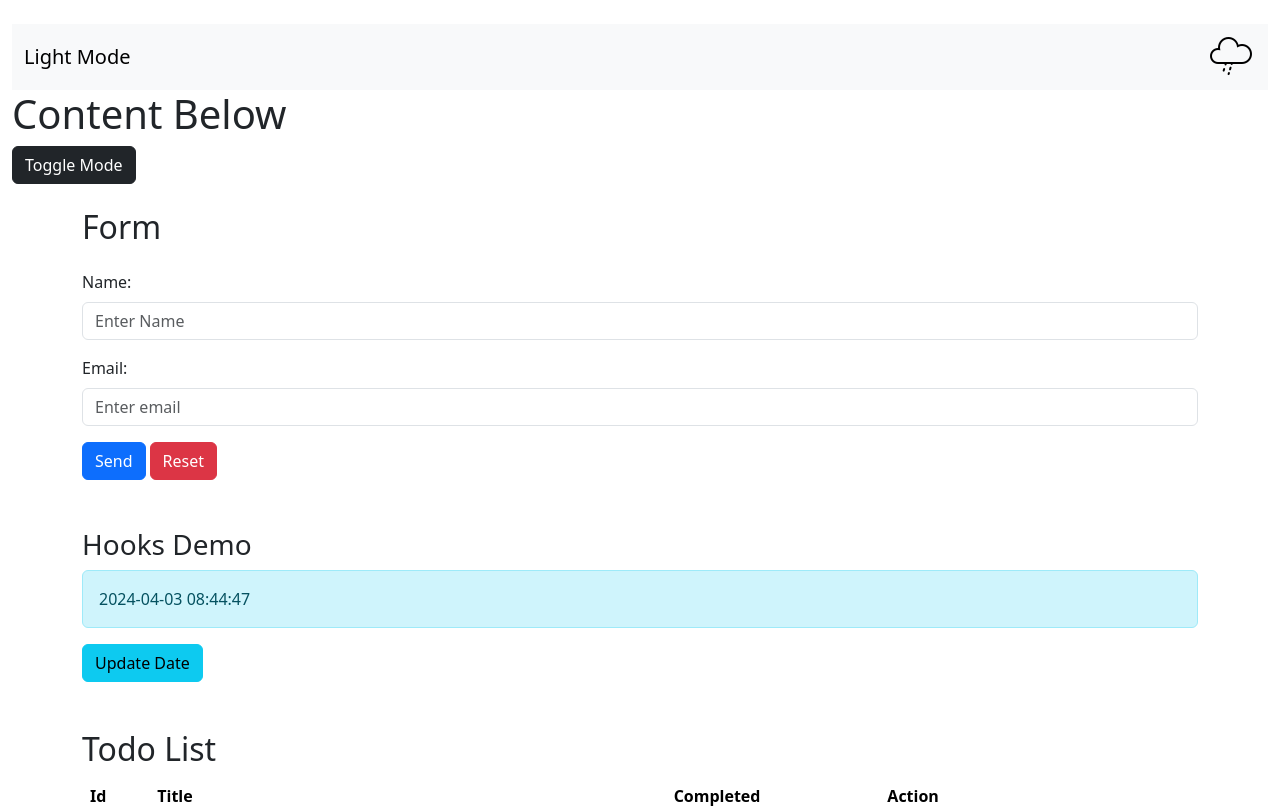
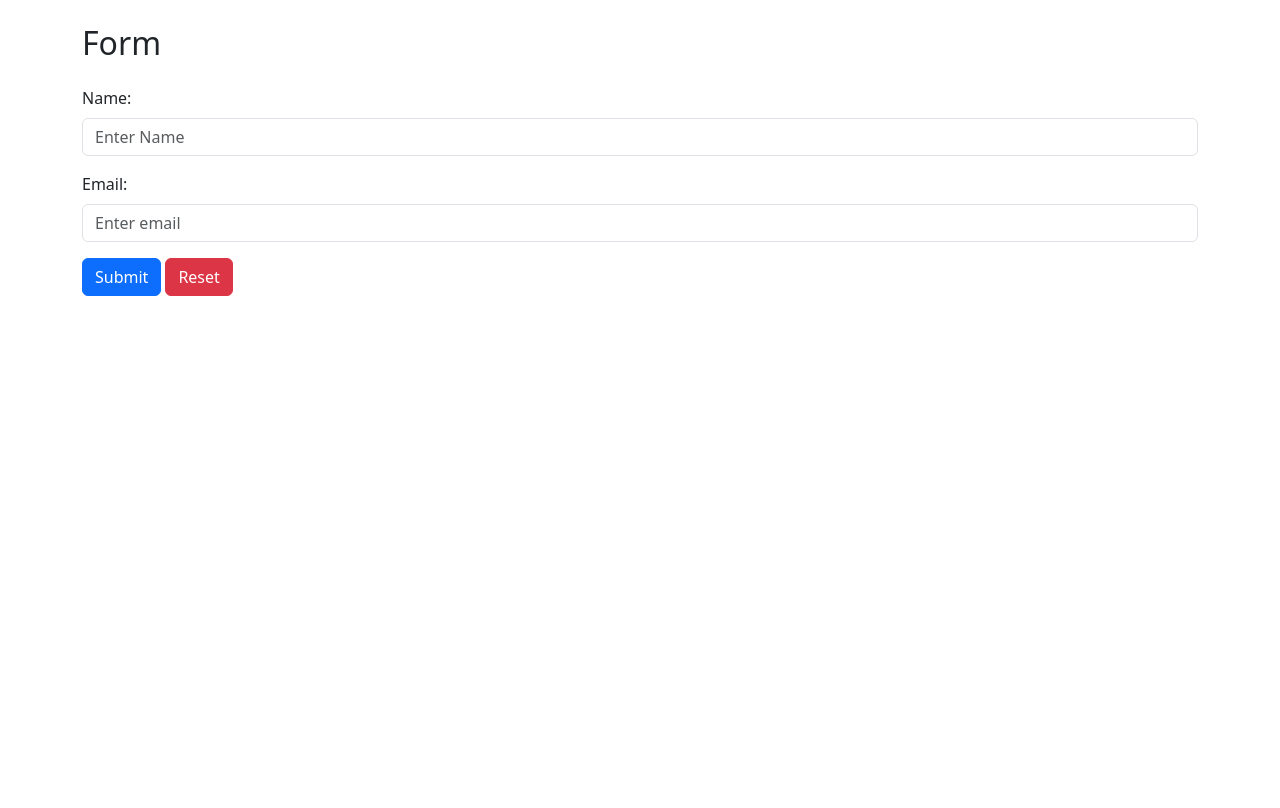
Before and after one commit to GogoFC/g48-front-end, a React (Create React App) app in the folder g48-react-lecture/: page / in a window 1280 px wide. Shown: the top 808 px of the page. Built offline with nearby package versions, Linux system fonts and the light colour scheme.

Commit message:
React Fundamentals - React-Hook-Form - Based on Previous Form (Person)

```diff
--- a/g48-react-lecture/package.json
+++ b/g48-react-lecture/package.json
@@ -9,6 +9,7 @@
     "bootstrap": "^5.3.3",
     "react": "^18.2.0",
     "react-dom": "^18.2.0",
+    "react-hook-form": "^7.51.3",
     "react-scripts": "5.0.1",
     "web-vitals": "^2.1.4"
   },
--- /dev/null
+++ b/g48-react-lecture/src/ex7_hooks/ReactHookFrom.js
@@ -0,0 +1,86 @@
+import React from "react";
+import { useForm } from "react-hook-form";
+
+const ReactHookFrom = () => {
+  const initialData = { email: "", name: "" };
+  const {
+    register,
+    handleSubmit,
+    formState: { errors },
+    reset,
+  } = useForm(initialData);
+
+  const sendData = (data) => {
+    console.log(data);
+    console.log("Send Data to Api....");
+  };
+
+  return (
+    <div className="container mt-4">
+      <h2>Form</h2>
+
+      <div className="row">
+        <div className="col">
+          <form onSubmit={handleSubmit(sendData)}>
+            <div className="mb-3 mt-3">
+              <label htmlFor="name" className="form-label">
+                Name:
+              </label>
+              <input
+                type="text"
+                className={`form-control ${errors.name ? "is-invalid" : ""}`}
+                id="name"
+                placeholder="Enter Name"
+                name="name"
+                {...register("name", { required: true, maxLength: 40 })}
+              />
+
+              {errors.name && errors.name.type === "required" && (
+                <div className="invalid-feedback">Name is Required!</div>
+              )}
+              {errors.name && errors.name.type === "maxLength" && (
+                <div className="invalid-feedback">Max length Exceeded!</div>
+              )}
+            </div>
+
+            <div className="mb-3 mt-3">
+              <label htmlFor="email" className="form-label">
+                Email:
+              </label>
+              <input
+                type="text"
+                className={`form-control ${errors.email ? "is-invalid" : ""}`}
+                id="email"
+                placeholder="Enter email"
+                name="email"
+                {...register("email", {
+                  required: true,
+                  pattern: /^\S+@\S+$/i,
+                })}
+              />
+              {errors.email && errors.email.type === "required" && (
+                <div className="invalid-feedback">Email is Required!</div>
+              )}
+              {errors.email && errors.email.type === "pattern" && (
+                <div className="invalid-feedback">Email Pattern Missmatch!</div>
+              )}
+            </div>
+
+            <button type="submit" className="btn btn-primary">
+              Submit
+            </button>
+            <button
+              type="button"
+              className="btn btn-danger mx-1"
+              onClick={() => reset()}
+            >
+              Reset
+            </button>
+          </form>
+        </div>
+      </div>
+    </div>
+  );
+};
+
+export default ReactHookFrom;
--- a/g48-react-lecture/src/index.js
+++ b/g48-react-lecture/src/index.js
@@ -11,6 +11,8 @@ import ToggleModeButton from "./ex5_state/ToggleModeButton.js";
 import HooksDemo from "./ex7_hooks/HooksDemo.js";
 import TodoList from "./ex7_hooks/TodoList.js";
 import EmailForm from "./ex7_hooks/EmailForm.js";
+import ReactHookFrom from "./ex7_hooks/ReactHookFrom.js";
+
 
 const root = ReactDOM.createRoot(document.getElementById("root"));
 
@@ -20,9 +22,15 @@ const root = ReactDOM.createRoot(document.getElementById("root"));
 
 root.render(
   <React.StrictMode>
+
+    {/*
     <ToggleModeButton />
     <EmailForm />
     <HooksDemo />
     <TodoList />
+    */}
+
+    <ReactHookFrom />
+
   </React.StrictMode>
 );
```
Also changed, not shown: 1 other file (tests, documents, lock files or other folders).
